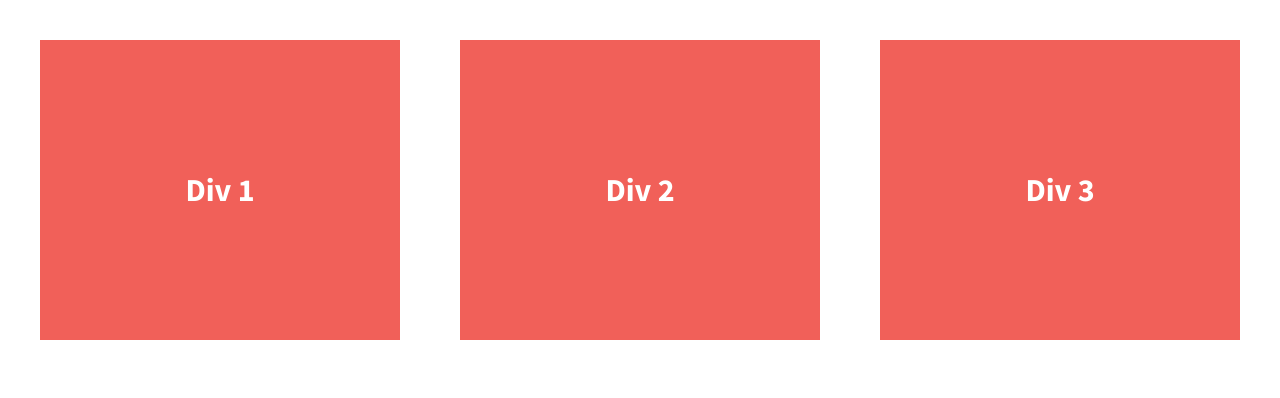
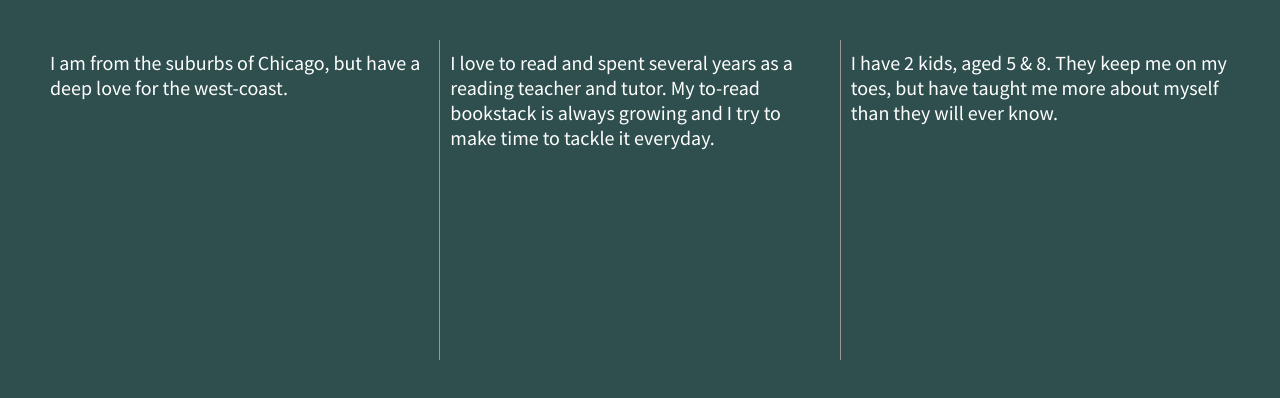
Before and after one commit to Triciad23/divs-flexbox-starter, a plain HTML site: page index.html in a window 1280 px wide. Drawn offline with nearby package versions, Linux system fonts and the light colour scheme.

Commit message:
added content, borders, and changed bckgrd colors

```diff
--- a/css/main.css
+++ b/css/main.css
@@ -96,7 +96,7 @@ textarea {
    ========================================================================== */
 
 html {
-  background-color: #fff;
+  background-color: darkslategray;
   height: 100%;
 }
 
@@ -110,7 +110,6 @@ body {
 .wrapper {
   /*add display:flex and set justify-content to space-between*/
   display: flex;
-  font-weight: 700;
   justify-content: space-between;
 }
 
@@ -120,15 +119,19 @@ body {
   /*give the divs a width of 30%, add display:flex, set justify-content and align-items to center*/
   color: #fff;
   display: flex;
-  line-height: 1.5em;
-  font-size: 1.6em;
-  background-color: #f16059;
+  line-height: 1.25em;
+  font-size: 1em;
+  background-color: darkslategray;
   height: 300px;
-  align-items: center;
+  align-items: flex-start;
   justify-content: center;
-  width: 30%;
+  padding: 10px;
+  width: 33.3%;
 }
-
+.div-2 {
+  border-left: #999 solid 1px;
+  border-right: #999 solid 1px;
+}
 /* ==========================================================================
    Helper classes
    ========================================================================== */
--- a/index.html
+++ b/index.html
@@ -1,51 +1,80 @@
-<!doctype html>
+<!DOCTYPE html>
 <html class="no-js" lang="">
   <head>
-        <meta charset="utf-8">
-        <meta http-equiv="x-ua-compatible" content="ie=edge">
+    <meta charset="utf-8" />
+    <meta http-equiv="x-ua-compatible" content="ie=edge" />
     <title>Make me into a grid!</title>
-        <meta name="description" content="">
-        <meta name="viewport" content="width=device-width, initial-scale=1">
+    <meta name="description" content="" />
+    <meta name="viewport" content="width=device-width, initial-scale=1" />
 
-        <link rel="apple-touch-icon" href="apple-touch-icon.png">
+    <link rel="apple-touch-icon" href="apple-touch-icon.png" />
     <!-- Place favicon.ico in the root directory -->
 
-        <link rel="stylesheet" href="css/normalize.css">
-        <link rel="stylesheet" href="css/main.css">
+    <link rel="stylesheet" href="css/normalize.css" />
+    <link rel="stylesheet" href="css/main.css" />
     <script src="js/vendor/modernizr-2.8.3.min.js"></script>
-        <link href='http://fonts.googleapis.com/css?family=Lora:700' rel='stylesheet' type='text/css'>
-        <link href='http://fonts.googleapis.com/css?family=Source+Sans+Pro:400,700' rel='stylesheet' type='text/css'>
+    <link
+      href="http://fonts.googleapis.com/css?family=Lora:700"
+      rel="stylesheet"
+      type="text/css"
+    />
+    <link
+      href="http://fonts.googleapis.com/css?family=Source+Sans+Pro:400,700"
+      rel="stylesheet"
+      type="text/css"
+    />
   </head>
   <body>
     <!--[if lt IE 8]>
-            <p class="browserupgrade">You are using an <strong>outdated</strong> browser. Please <a href="http://browsehappy.com/">upgrade your browser</a> to improve your experience.</p>
+      <p class="browserupgrade">
+        You are using an <strong>outdated</strong> browser. Please
+        <a href="http://browsehappy.com/">upgrade your browser</a> to improve
+        your experience.
+      </p>
     <![endif]-->
 
     <section class="wrapper">
       <div class="div-1">
-                Div 1
+        I am from the suburbs of Chicago, but have a deep love for the
+        west-coast.
       </div>
       <div class="div-2">
-                Div 2
+        I love to read and spent several years as a reading teacher and tutor.
+        My to-read bookstack is always growing and I try to make time to tackle
+        it everyday.
       </div>
       <div class="div-3">
-                Div 3
+        I have 2 kids, aged 5 & 8. They keep me on my toes, but have taught me
+        more about myself than they will ever know.
       </div>
     </section>
 
     <script src="https://ajax.googleapis.com/ajax/libs/jquery/1.11.3/jquery.min.js"></script>
-        <script>window.jQuery || document.write('<script src="js/vendor/jquery-1.11.3.min.js"><\/script>')</script>
+    <script>
+      window.jQuery ||
+        document.write(
+          '<script src="js/vendor/jquery-1.11.3.min.js"><\/script>'
+        );
+    </script>
     <script src="js/plugins.js"></script>
     <script src="js/main.js"></script>
 
     <!-- Google Analytics: change UA-XXXXX-X to be your site's ID. -->
     <script>
-            (function(b,o,i,l,e,r){b.GoogleAnalyticsObject=l;b[l]||(b[l]=
-            function(){(b[l].q=b[l].q||[]).push(arguments)});b[l].l=+new Date;
-            e=o.createElement(i);r=o.getElementsByTagName(i)[0];
-            e.src='https://www.google-analytics.com/analytics.js';
-            r.parentNode.insertBefore(e,r)}(window,document,'script','ga'));
-            ga('create','UA-XXXXX-X','auto');ga('send','pageview');
+      (function (b, o, i, l, e, r) {
+        b.GoogleAnalyticsObject = l;
+        b[l] ||
+          (b[l] = function () {
+            (b[l].q = b[l].q || []).push(arguments);
+          });
+        b[l].l = +new Date();
+        e = o.createElement(i);
+        r = o.getElementsByTagName(i)[0];
+        e.src = "https://www.google-analytics.com/analytics.js";
+        r.parentNode.insertBefore(e, r);
+      })(window, document, "script", "ga");
+      ga("create", "UA-XXXXX-X", "auto");
+      ga("send", "pageview");
     </script>
   </body>
 </html>
```
Lines whose indentation alone changed are shown as unchanged.
